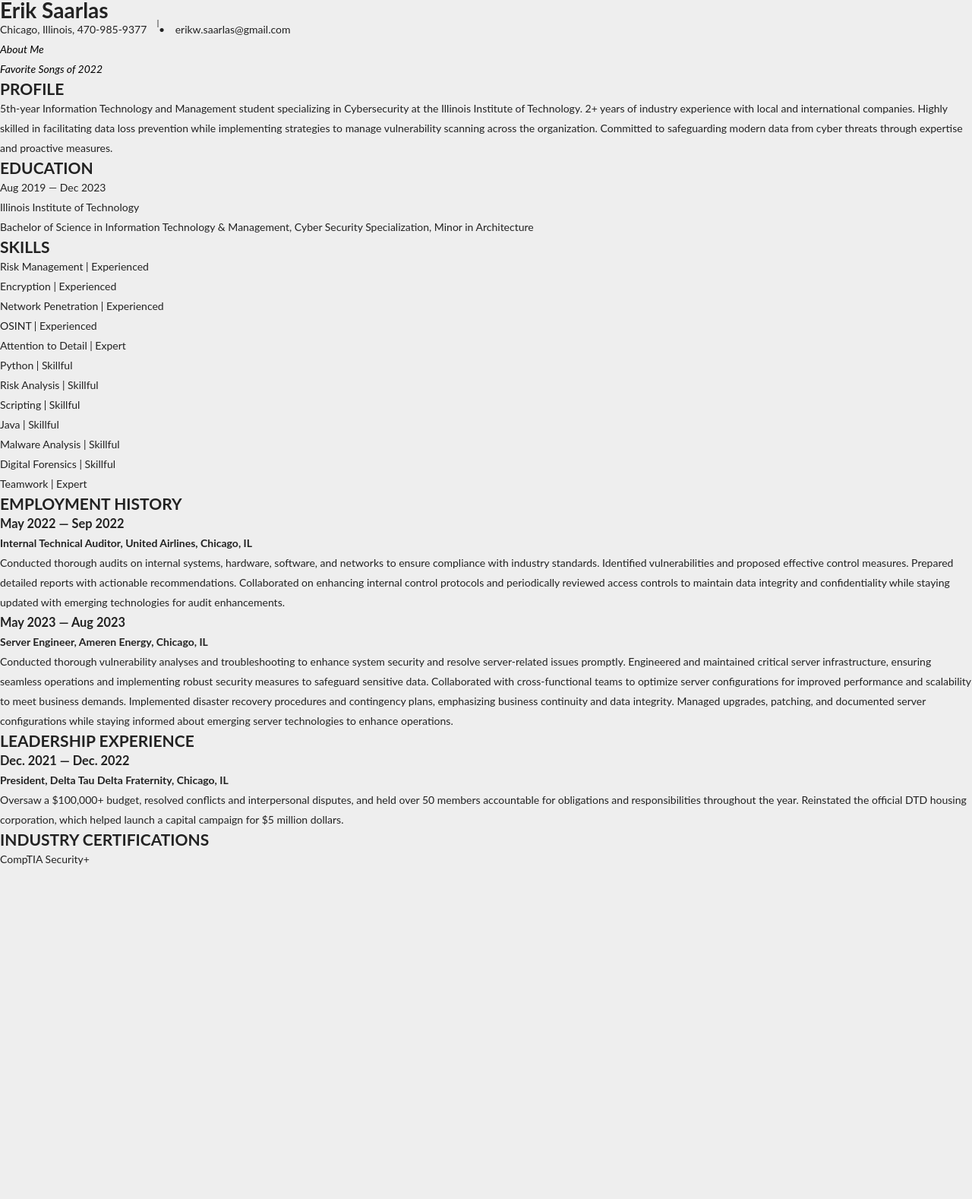
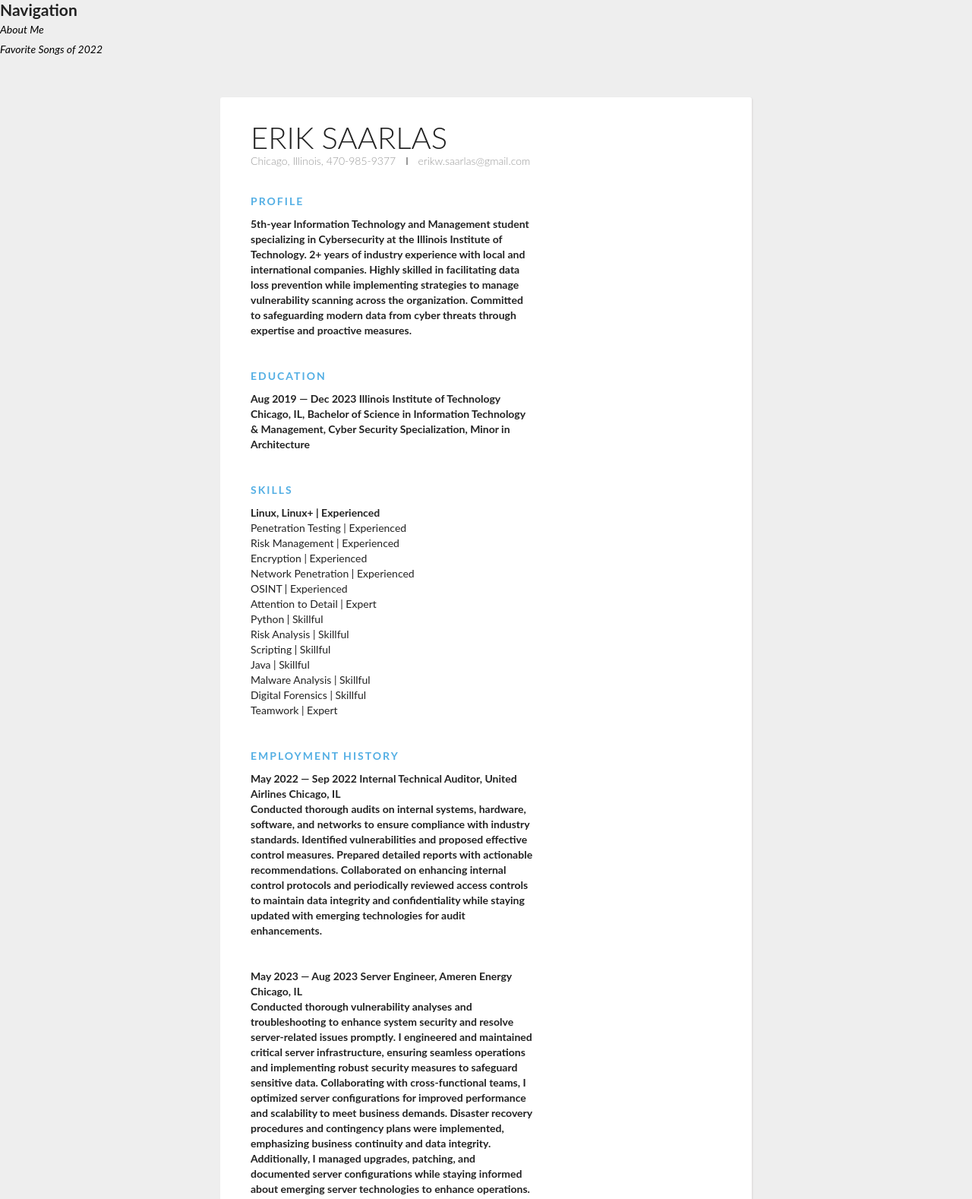
Before and after one commit to ESaarlas/Project2-2023, a plain HTML site: page index.html in a window 1280 px wide. Shown: the top 1578 px of the page at 76% size. Before the commit the page ends 1194 px from the top, so only its background shows below. Drawn offline with Linux system fonts and the light colour scheme.

Commit message:
reverted back to previous HTML because of technical issues

```diff
--- a/index.html
+++ b/index.html
@@ -7,77 +7,105 @@
   <title>Erik Saarlas - Resume</title>
 </head>
 <body>
-  <header>
-    <h1>Erik Saarlas</h1>
-    <p>Chicago, Illinois, 470-985-9377 <span class="separator">•</span> erikw.saarlas@gmail.com</p>
-  </header>
+  <h2>Navigation</h2>
+  <ul>
+    <li><a href="about_me.html">About Me</a></li>
+    <li><a href="favorite_songs_2022.html">Favorite Songs of 2022</a></li>
+  </ul>
 
-  <nav>
-    <ul>
-      <li><a href="about_me.html">About Me</a></li>
-      <li><a href="favorite_songs_2022.html">Favorite Songs of 2022</a></li>
-    </ul>
-  </nav>
-
-  <main>
-    <section>
-      <h2>PROFILE</h2>
-      <p>5th-year Information Technology and Management student specializing in Cybersecurity at the Illinois Institute of Technology. 2+ years of industry experience with local and international companies. Highly skilled in facilitating data loss prevention while implementing strategies to manage vulnerability scanning across the organization. Committed to safeguarding modern data from cyber threats through expertise and proactive measures.</p>
-    </section>
-
-    <section>
-      <h2>EDUCATION</h2>
-      <p>Aug 2019 — Dec 2023<br>Illinois Institute of Technology<br>Bachelor of Science in Information Technology & Management, Cyber Security Specialization, Minor in Architecture</p>
-    </section>
-
-    <section>
-  <h2>SKILLS</h2>
-  <ul class="skills">
-    <li>Risk Management | Experienced</li>
-    <li>Encryption | Experienced</li>
-    <li>Network Penetration | Experienced</li>
-    <li>OSINT | Experienced</li>
-    <li>Attention to Detail | Expert</li>
-    <li>Python | Skillful</li>
-    <li>Risk Analysis | Skillful</li>
-    <li>Scripting | Skillful</li>
-    <li>Java | Skillful</li>
-    <li>Malware Analysis | Skillful</li>
-    <li>Digital Forensics | Skillful</li>
-    <li>Teamwork | Expert</li>
-  </ul>
-</section>
-    <section>
-      <h2>EMPLOYMENT HISTORY</h2>
-      <article>
-        <h3>May 2022 — Sep 2022</h3>
-        <h4>Internal Technical Auditor, United Airlines, Chicago, IL</h4>
-        <p>Conducted thorough audits on internal systems, hardware, software, and networks to ensure compliance with industry standards. Identified vulnerabilities and proposed effective control measures. Prepared detailed reports with actionable recommendations. Collaborated on enhancing internal control protocols and periodically reviewed access controls to maintain data integrity and confidentiality while staying updated with emerging technologies for audit enhancements.</p>
-      </article>
-
-      <article>
-        <h3>May 2023 — Aug 2023</h3>
-        <h4>Server Engineer, Ameren Energy, Chicago, IL</h4>
-        <p>Conducted thorough vulnerability analyses and troubleshooting to enhance system security and resolve server-related issues promptly. Engineered and maintained critical server infrastructure, ensuring seamless operations and implementing robust security measures to safeguard sensitive data. Collaborated with cross-functional teams to optimize server configurations for improved performance and scalability to meet business demands. Implemented disaster recovery procedures and contingency plans, emphasizing business continuity and data integrity. Managed upgrades, patching, and documented server configurations while staying informed about emerging server technologies to enhance operations.</p>
-      </article>
-    </section>
-
-    <section>
-      <h2>LEADERSHIP EXPERIENCE</h2>
-      <article>
-        <h3>Dec. 2021 — Dec. 2022</h3>
-        <h4>President, Delta Tau Delta Fraternity, Chicago, IL</h4>
-        <p>Oversaw a $100,000+ budget, resolved conflicts and interpersonal disputes, and held over 50 members accountable for obligations and responsibilities throughout the year. Reinstated the official DTD housing corporation, which helped launch a capital campaign for $5 million dollars.</p>
-      </article>
-    </section>
-
-    <section>
-      <h2>INDUSTRY CERTIFICATIONS</h2>
-      <ul>
-        <li>CompTIA Security+</li>
-
-      </ul>
-    </section>
-  </main>
+  <div class="container">
+    <div class="header">
+      <div class="full-name">
+        <span class="first-name">Erik</span>
+        <span class="last-name">Saarlas</span>
+      </div>
+      <div class="contact-info">
+        <span class="phone">Chicago, Illinois, 470-985-9377</span>
+        <span class="separator"></span>
+        <span class="email">erikw.saarlas@gmail.com</span>
+      </div>
+    </div>
+    <div class="details">
+      <div class="section">
+        <div class="section__title">PROFILE</div>
+        <div class="section__list">
+          <div class="section__list-item">
+            <div class="left">
+              <div class="name">5th-year Information Technology and Management student specializing in Cybersecurity at the Illinois Institute of Technology. 2+ years of industry experience with local and international companies. Highly skilled in facilitating data loss prevention while implementing strategies to manage vulnerability scanning across the organization. Committed to safeguarding modern data from cyber threats through expertise and proactive measures.</div>
+            </div>
+          </div>
+        </div>
+      </div>
+      <div class="section">
+        <div class="section__title">EDUCATION</div>
+        <div class="section__list">
+          <div class="section__list-item">
+            <div class="left">
+              <div class="name">Aug 2019 — Dec 2023 Illinois Institute of Technology Chicago, IL, Bachelor of Science in Information Technology & Management, Cyber Security Specialization, Minor in Architecture</div>
+            </div>
+          </div>
+        </div>
+      </div>
+      <div class="section">
+        <div class="section__title">SKILLS</div>
+        <div class="section__list">
+          <div class="section__list-item">
+            <div class="name">Linux, Linux+ | Experienced</div>
+            <div class="text">Penetration Testing | Experienced</div>
+            <div class="text">Risk Management | Experienced</div>
+            <div class="text">Encryption | Experienced</div>
+            <div class="text">Network Penetration | Experienced</div>
+            <div class="text">OSINT | Experienced</div>
+            <div class="text">Attention to Detail | Expert</div>
+            <div class="text">Python | Skillful</div>
+            <div class="text">Risk Analysis | Skillful</div>
+            <div class="text">Scripting | Skillful</div>
+            <div class="text">Java | Skillful</div>
+            <div class="text">Malware Analysis | Skillful</div>
+            <div class="text">Digital Forensics | Skillful</div>
+            <div class="text">Teamwork | Expert</div>
+          </div>
+        </div>
+      </div>
+      <div class="section">
+        <div class="section__title">EMPLOYMENT HISTORY</div>
+        <div class="section__list">
+          <div class="section__list-item">
+            <div class="left">
+              <div class="name">May 2022 — Sep 2022 Internal Technical Auditor, United Airlines Chicago, IL</div>
+              <div class="name">Conducted thorough audits on internal systems, hardware, software, and networks to ensure compliance with industry standards. Identified vulnerabilities and proposed effective control measures. Prepared detailed reports with actionable recommendations. Collaborated on enhancing internal control protocols and periodically reviewed access controls to maintain data integrity and confidentiality while staying updated with emerging technologies for audit enhancements.</div>
+            </div>
+          </div>
+          <div class="section__list-item">
+            <div class="left">
+              <div class="name">May 2023 — Aug 2023 Server Engineer, Ameren Energy Chicago, IL</div>
+              <div class="name">Conducted thorough vulnerability analyses and troubleshooting to enhance system security and resolve server-related issues promptly. I engineered and maintained critical server infrastructure, ensuring seamless operations and implementing robust security measures to safeguard sensitive data. Collaborating with cross-functional teams, I optimized server configurations for improved performance and scalability to meet business demands. Disaster recovery procedures and contingency plans were implemented, emphasizing business continuity and data integrity. Additionally, I managed upgrades, patching, and documented server configurations while staying informed about emerging server technologies to enhance operations.</div>
+            </div>
+          </div>
+        </div>
+      </div>
+      <div class="section">
+        <div class="section__title">LEADERSHIP EXPERIENCE</div>
+        <div class="section__list">
+          <div class="section__list-item">
+            <div class="left">
+              <div class="name">Chicago, IL, Delta Tau Delta Fraternity | President (Dec. 2021- Dec. 2022)</div>
+              <div class="name">Oversaw a $100,000+ budget, resolved conflicts and interpersonal disputes, and held over 50 members accountable for obligations and responsibilities throughout the year. Reinstated the official DTD housing corporation which helped launch a capital campaign for $5 million dollars.</div>
+            </div>
+          </div>
+        </div>
+      </div>
+      <div class="section">
+        <div class="section__title">INDUSTRY CERTIFICATIONS</div>
+        <div class="section__list">
+          <div class="section__list-item">
+            <div class="left">
+              <div class="name">Chicago, IL, CompTIA Security+</div>
+            </div>
+          </div>
+        </div>
+      </div>
+    </div>
+  </div>
 </body>
 </html>
```
